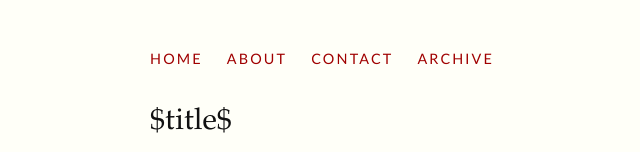
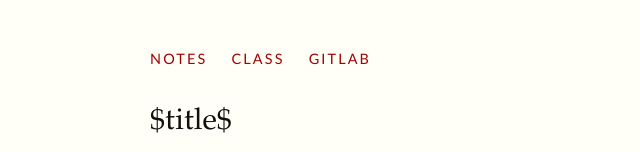
Before and after one commit to stanfordhaskell/cs43, a plain HTML site: page templates/default.html in a window 1280 px wide. Shown: the top 152 px of the page, without its empty margins (10-650 px from the left). Drawn offline with Linux system fonts and the light colour scheme; a web font is replaced by a local one.

Commit message:
Add lecture notes

```diff
--- a/templates/default.html
+++ b/templates/default.html
@@ -9,10 +9,9 @@
     </head>
     <body>
             <nav class="group">
-            <a href="/">Home</a>
-            <a href="/about.html">About</a>
-            <a href="/contact.html">Contact</a>
-            <a href="/archive.html">Archive</a>
+            <a href="/">Notes</a>
+            <a href="/class.html">Class</a>
+            <a href="https://gitlab.com/stanford-lambda">Gitlab</a>
         </nav>
         <article>
             <h1>$title$</h1>
```
Also changed, not shown: templates/post.html (+0 -1 lines), 2 other files.
